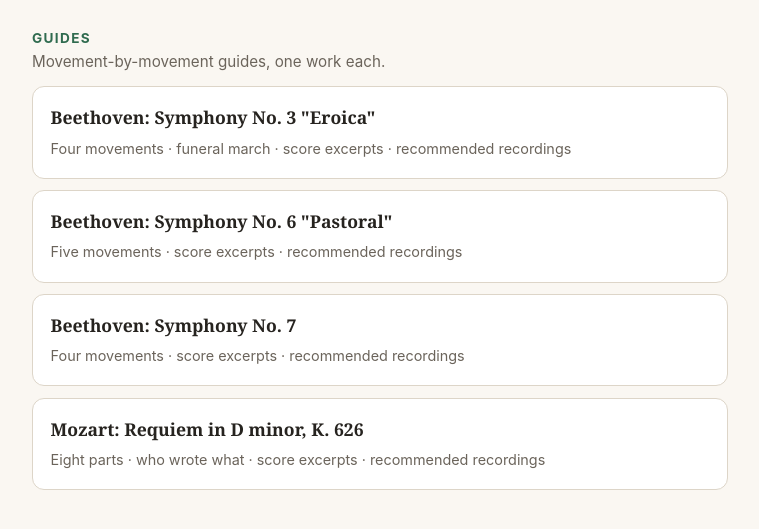
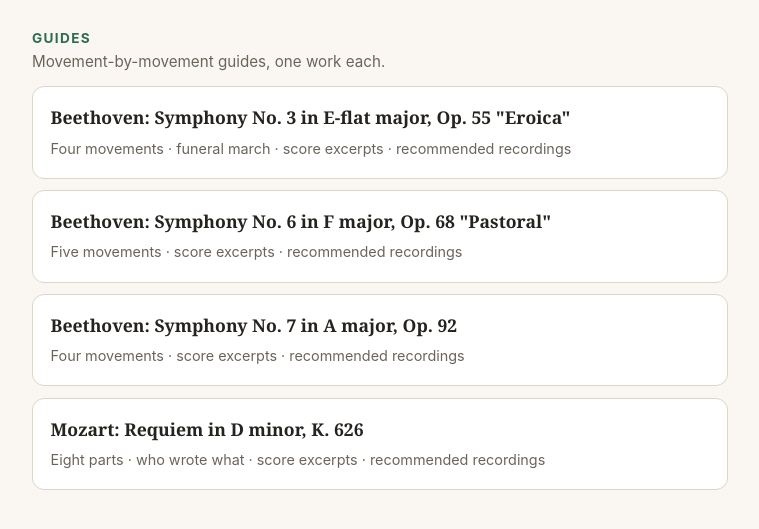
Before and after one commit to dev-boyle/dev-boyle.github.io, a plain HTML site: page classical-guides/index.html in a window 1280 px wide. Shown: the part 215-744 px from the top of the page, without its empty margins (260-1019 px from the left). Drawn offline with Linux system fonts and the light colour scheme.

Commit message:
Guides index: add keys and opus numbers to Beethoven symphonies
Co-Authored-By: Claude Sonnet 5.5 <noreply@anthropic.com>
Claude-Session: https://claude.ai/code/session_016bpyqE9eVCLD6akEwY7KkV

```diff
--- a/classical-guides/index.html
+++ b/classical-guides/index.html
@@ -38,9 +38,9 @@
   <h2>Guides</h2>
   <p class="desc">Movement-by-movement guides, one work each.</p>
   <ul>
-    <li><a href="beethoven-3/"><b>Beethoven: Symphony No. 3 "Eroica"</b><span>Four movements · funeral march · score excerpts · recommended recordings</span></a></li>
-    <li><a href="beethoven-6/"><b>Beethoven: Symphony No. 6 "Pastoral"</b><span>Five movements · score excerpts · recommended recordings</span></a></li>
-    <li><a href="beethoven-7/"><b>Beethoven: Symphony No. 7</b><span>Four movements · score excerpts · recommended recordings</span></a></li>
+    <li><a href="beethoven-3/"><b>Beethoven: Symphony No. 3 in E-flat major, Op. 55 "Eroica"</b><span>Four movements · funeral march · score excerpts · recommended recordings</span></a></li>
+    <li><a href="beethoven-6/"><b>Beethoven: Symphony No. 6 in F major, Op. 68 "Pastoral"</b><span>Five movements · score excerpts · recommended recordings</span></a></li>
+    <li><a href="beethoven-7/"><b>Beethoven: Symphony No. 7 in A major, Op. 92</b><span>Four movements · score excerpts · recommended recordings</span></a></li>
     <li><a href="mozart-requiem/"><b>Mozart: Requiem in D minor, K. 626</b><span>Eight parts · who wrote what · score excerpts · recommended recordings</span></a></li>
   </ul>
 
```
